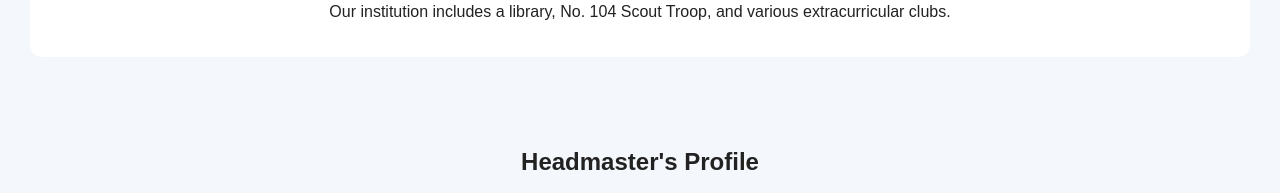
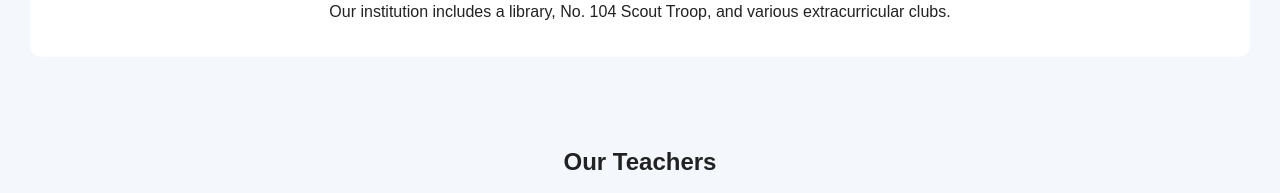
Before and after one commit to nahiyanibonsadat/Shamsunnahar-Osman-Ghani-Shikkha-Niketon-SOGSN-, a plain HTML site: page index.html in a window 1280 px wide. Shown: the part 969-1162 px from the top of the page. Drawn offline with Linux system fonts and the light colour scheme.

Commit message:
Update index.html

```diff
--- a/index.html
+++ b/index.html
@@ -68,7 +68,7 @@ footer{background:#092b50;color:white;text-align:center;padding:25px}
 </section>
 
 <section id="teachers">
-  <h2>Headmaster's Profile</h2>
+  <h2>Our Teachers</h2>
 
   <div class="card" style="text-align:center; max-width:350px; margin:auto;">
     <img src="headmaster.jpg"
```
